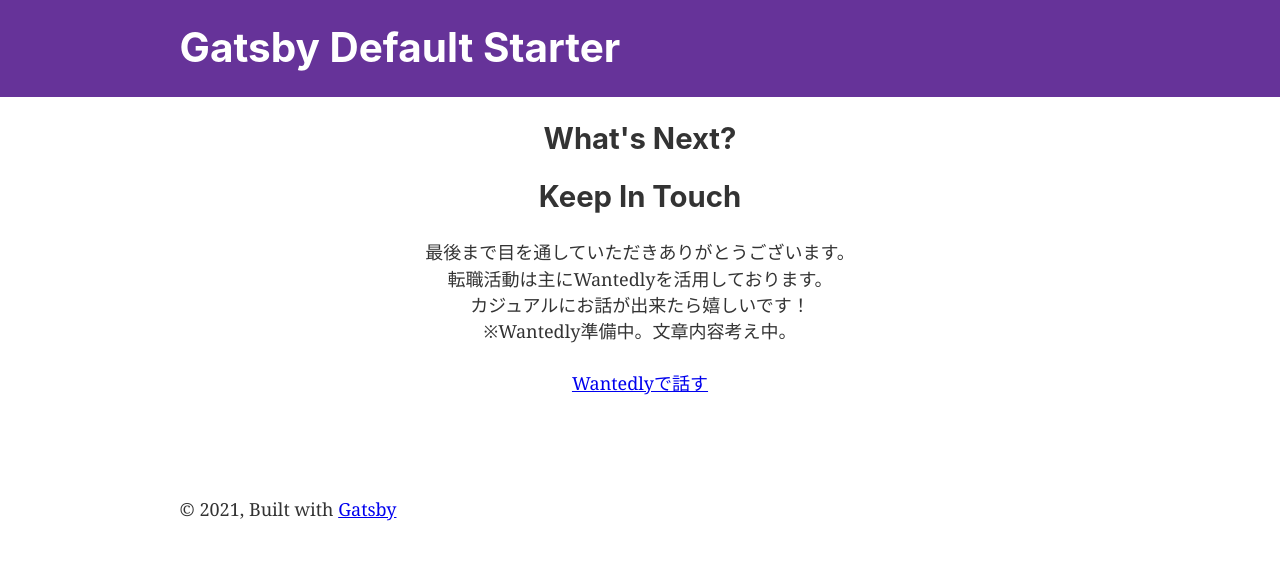
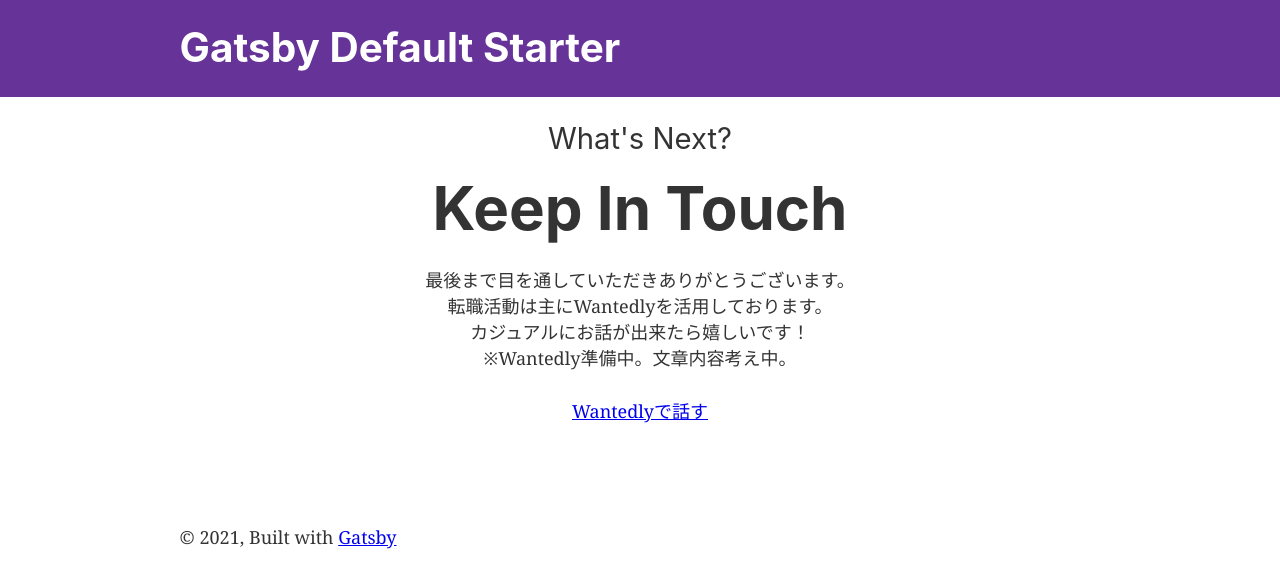
Before and after one commit to soregashi-27/introduction, a Gatsby site: page / in a window 1280 px wide. Built offline with nearby package versions, Linux system fonts and the light colour scheme; Gatsby itself is replaced by a stand-in of ours.

Commit message:
cssを追加

```diff
--- a/src/components/sections/contact.js
+++ b/src/components/sections/contact.js
@@ -5,13 +5,36 @@ const StyledContactSection = styled.section`
   max-width: 600px;
   margin: 0 auto 100px;
   text-align: center;
+
+  .overline {
+    display: block;
+    margin-bottom: 20px;
+    color: var(--green); //FIX:global Styleを追加
+    font-weight: 400;
+
+    &:before {
+      bottom: 0;
+    }
+
+    &: after {
+      display: none;
+    }
+  }
+
+  .title {
+    font-size: clamp(40px, 5vw, 60px);
+  }
+
+  .email-link {
+    margin-top: 50px;
+  }
 `;
 
 const Contact = () => {
   return (
     <StyledContactSection>
-      <h2>What's Next?</h2>
-      <h2>Keep In Touch</h2>
+      <h2 className="nembered-heading overline">What's Next?</h2>
+      <h2 className="title">Keep In Touch</h2>
 
       <p>
         最後まで目を通していただきありがとうございます。
```
